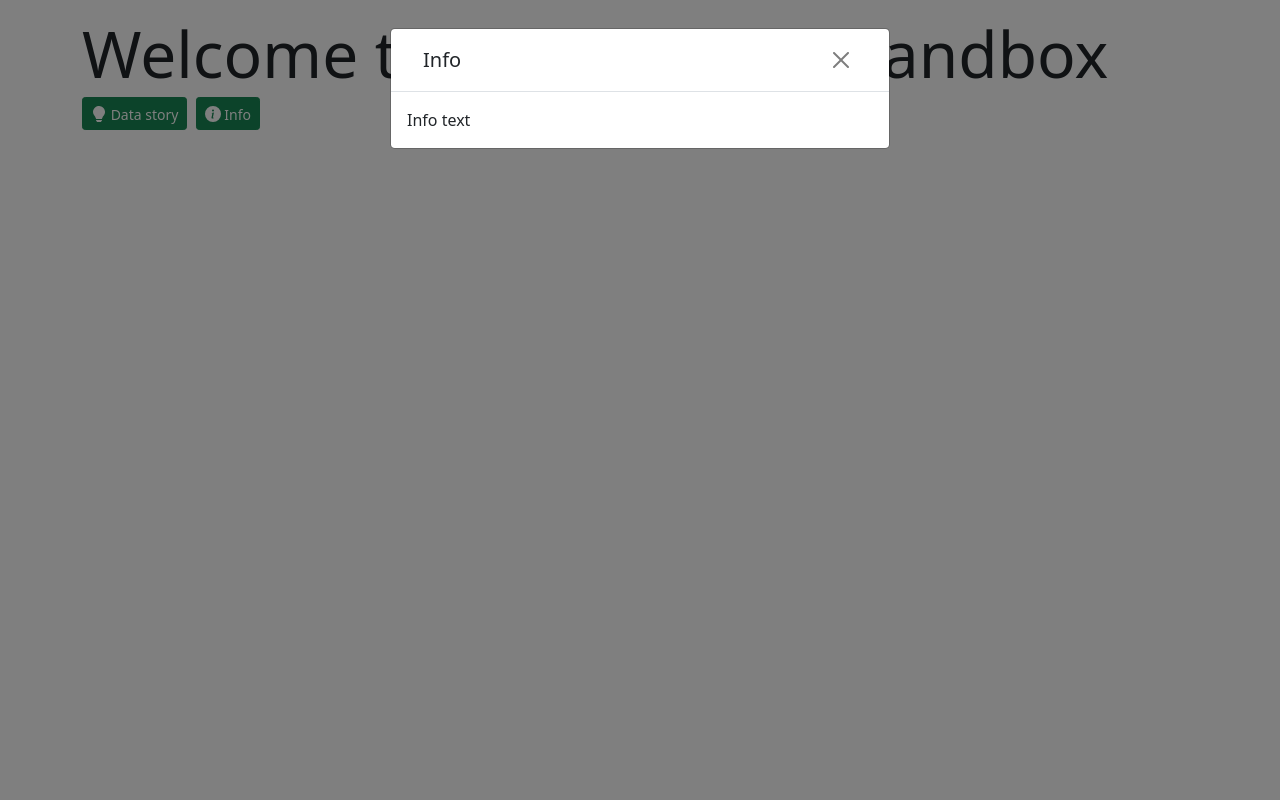
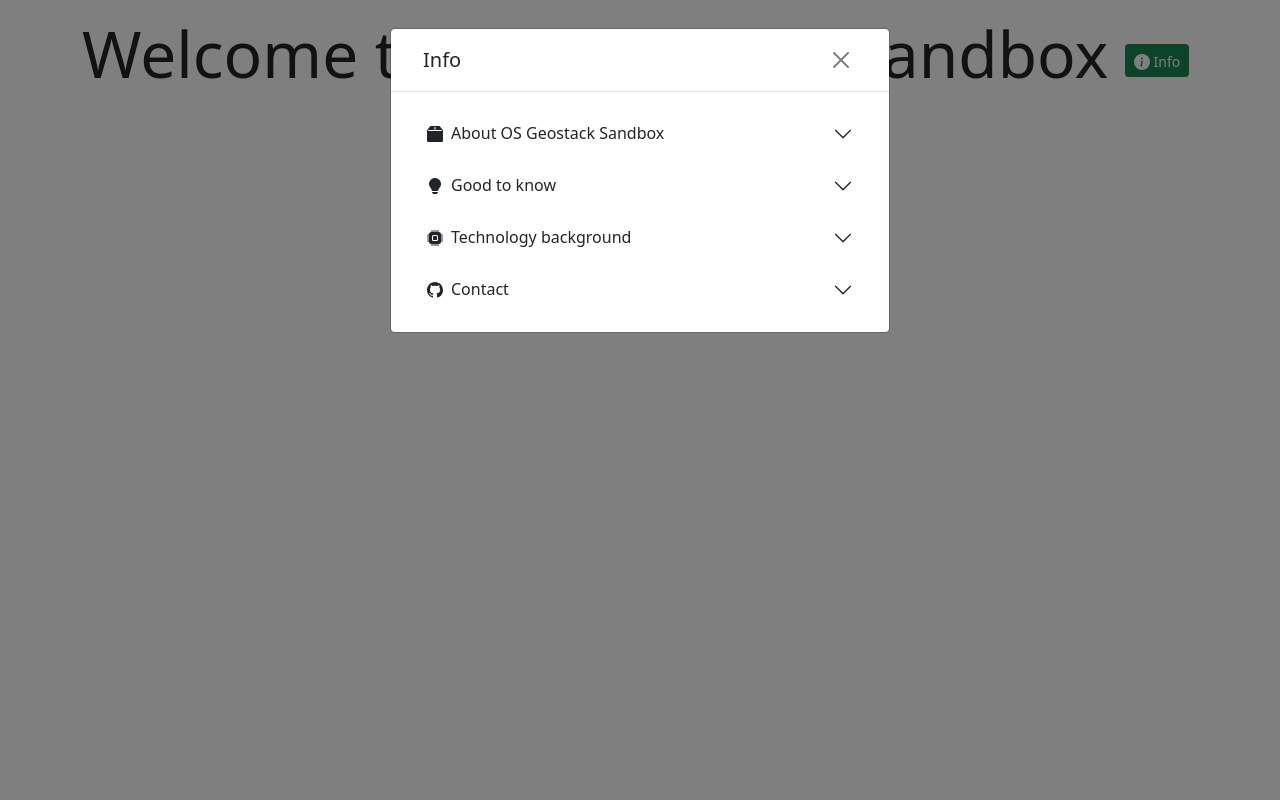
Before and after one commit to folinimarc/os_gis_sandbox, a Flask app: page / in a window 1280 px wide, after a click on "Info". Run offline with Flask 2, Linux system fonts and the light colour scheme; some libraries are stand-ins or nearby versions.

Commit message:
Hub polish (#8)
Clean up Hub page and add information to Info modal.

```diff
--- a/hub/flask_app/app.py
+++ b/hub/flask_app/app.py
@@ -17,23 +17,23 @@
     # For each card you can provide the following:
     # CARD_<nr>_TITLE --> Card title
     # CARD_<nr>_DESCRIPTION --> Description in card
-    # CARD_<nr>_HREF --> Link at bottom of card
-    # CARD_<nr>_KEYVALUE --> Comma separated key-value pairs
-    # that will be displayed after description in form of <key>:<value>.
-    # Multiple pairs are separated by semicolon.
+    # CARD_<nr>_HREF --> Comma separated key-value pairs
+    # of link button text and link. Multiple pairs are separated by semicolon.
+    # CARD_<nr>_CONNECTIONINFO --> Comma separated key-value pairs
+    # connection information. Multiple pairs are separated by semicolon.
 
     cards = {}
     # Iterate over all env variables and process those matching CARD_<nr>...
     for k, v in os.environ.items():
         matched = REG.search(k)
         if matched is not None:
-            # Extract card number and part (TITLE, DESCRIPTION, HREF; KEYVALUE)
+            # Extract card number and part (TITLE, DESCRIPTION, HREF; CONNECTIONINFO)
             card_nr = matched[1]
             if card_nr not in cards:
                 cards[card_nr] = {}
             card_part = k.rsplit('_')[-1]
-            # For KEYVALUE do extra processing to split pairs
-            if card_part == 'KEYVALUE':
+            # For CONNECTIONINFO or HREF do extra processing to split pairs
+            if card_part == 'CONNECTIONINFO' or card_part == 'HREF':
                 v = [p.split(',') for p in v.split(';')]
             cards[card_nr][card_part] = v
     # Order by increasing card nr
--- a/hub/flask_app/templates/home.html
+++ b/hub/flask_app/templates/home.html
@@ -36,39 +36,8 @@
     </script>
   </head>
   <body>
-
-    <!-- Start Modal Data Story -->
-    <div class="modal fade" id="modal-1" tabindex="-1" aria-labelledby="modal-1" aria-hidden="true">
-      <div class="modal-dialog">
-        <div class="modal-content">
-          <div class="modal-header">
-            <div>
-              <h5 class="modal-title mx-3">Welcome to the data story!</h5>
-            </div>
-            <button type="button" class="btn-close me-3" data-bs-dismiss="modal" aria-label="Close"></button>
-          </div>
-          <div class="modal-body">
-           Datastory text
-          </div>
-        </div>
-      </div>
-    </div>
-    <!-- End Modal Data Story -->
-
     <!-- Start Modal Info -->
-    <div class="modal fade" id="modal-2" tabindex="-1" aria-labelledby="modal-2" aria-hidden="true">
-      <div class="modal-dialog">
-        <div class="modal-content">
-          <div class="modal-header">
-            <h5 class="modal-title mx-3">Info</h5>
-            <button type="button" class="btn-close me-3" data-bs-dismiss="modal" aria-label="Close"></button>
-          </div>
-          <div class="modal-body">
-           Info text
-          </div>
-        </div>
-      </div>
-    </div>
+    {% include 'include_info_modal.html' %}
     <!-- End Modal Info -->
 
     <!-- Actual content -->
@@ -76,19 +45,8 @@
       <!-- Title -->
       <div class="row pt-3">
         <div class="col-12">
-          <h1 class="display-3 mb-0">Welcome to OS Geostack Sandbox</h1>
-        </div>
-      </div>
-      <!--Modal buttons -->
-      <div class="row pt-1">
-        <div class="col-12">
-          <!-- Button trigger modal Data story -->
-          <a class="btn btn-success btn-sm me-1" data-bs-toggle="modal" data-bs-target="#modal-1">
-            <svg xmlns="http://www.w3.org/2000/svg" fill="white" width="16" height="16" class="bi bi-lightbulb" viewBox="0 0 16 16">
-              <path d="M2 6a6 6 0 1 1 10.174 4.31c-.203.196-.359.4-.453.619l-.762 1.769A.5.5 0 0 1 10.5 13h-5a.5.5 0 0 1-.46-.302l-.761-1.77a1.964 1.964 0 0 0-.453-.618A5.984 5.984 0 0 1 2 6zm3 8.5a.5.5 0 0 1 .5-.5h5a.5.5 0 0 1 0 1l-.224.447a1 1 0 0 1-.894.553H6.618a1 1 0 0 1-.894-.553L5.5 15a.5.5 0 0 1-.5-.5z"/>
-            </svg>
-            <span class="align-middle">Data story</span>
-          </a>
+          <h1 class="display-3 mb-0">
+            Welcome to OS Geostack Sandbox
             <!-- Button trigger modal Info -->
             <a class="btn btn-success btn-sm" data-bs-toggle="modal" data-bs-target="#modal-2">
               <svg xmlns="http://www.w3.org/2000/svg" fill="white" width="16" height="16" class="bi bi-lightbulb" viewBox="0 0 16 16">
@@ -96,6 +54,7 @@
               </svg>
               <span class="align-middle">Info</span>
             </a>
+          </h1>
         </div>
       </div>
       <!-- Sandbox cards -->
@@ -105,17 +64,21 @@
           <div class="card my-2 shadow bg-card text-light">
             <div class="card-body">
               <h5 class="card-title display-6">{{ card_parts['TITLE'] }}</h5>
-              <p class="card-text">
+              <p class="card-text"><small>
                 {{ card_parts['DESCRIPTION'] }}
+              </small>
               </p>
               {% if card_parts['HREF'] %}
-              <a class="btn btn-sm btn-warning" href="{{ card_parts['HREF'] }}" target="_blank">Open</a>
+              {% for kv_pair in card_parts['HREF'] %}
+                <a class="btn btn-sm btn-warning" href="{{ kv_pair[1] }}"
+                target="_blank">{{ kv_pair[0] }}</a>
+              {% endfor %}
               {% endif %}
-              {% if card_parts['KEYVALUE'] %}
+              {% if card_parts['CONNECTIONINFO'] %}
               <a tabindex="0" class="btn btn-sm btn-outline-light" role="button"
                   data-bs-toggle="popover"
                   data-bs-trigger="hover focus"
-                  data-bs-content="<span>{% for kv_pair in card_parts['KEYVALUE'] %}
+                  data-bs-content="<span>{% for kv_pair in card_parts['CONNECTIONINFO'] %}
                     <div><small>{{ kv_pair[0] }}: {{ kv_pair[1] }}</small></div>
                     {% endfor %}</span>">
                     Connection info
--- /dev/null
+++ b/hub/flask_app/templates/include_info_modal.html
@@ -0,0 +1,117 @@
+<div class="modal fade" id="modal-2" tabindex="-1" aria-labelledby="modal-2" aria-hidden="true">
+    <div class="modal-dialog">
+      <div class="modal-content">
+        <div class="modal-header">
+          <h5 class="modal-title mx-3">Info</h5>
+          <button type="button" class="btn-close me-3" data-bs-dismiss="modal" aria-label="Close"></button>
+        </div>
+        <div class="modal-body">
+
+         <!-- BODY ACCORDION -->
+         <div class="accordion accordion-flush" id="info-accordion">
+            <div class="accordion-item">
+              <!-- Item Sandbox -->
+              <h2 class="accordion-header">
+                <button class="accordion-button collapsed" type="button" data-bs-toggle="collapse" data-bs-target="#accordion-item-sandbox">
+                  <svg xmlns="http://www.w3.org/2000/svg" width="16" height="16" fill="currentColor" class="bi bi-box2-fill me-2" viewBox="0 0 16 16">
+                    <path d="M3.75 0a1 1 0 0 0-.8.4L.1 4.2a.5.5 0 0 0-.1.3V15a1 1 0 0 0 1 1h14a1 1 0 0 0 1-1V4.5a.5.5 0 0 0-.1-.3L13.05.4a1 1 0 0 0-.8-.4h-8.5ZM15 4.667V5H1v-.333L1.5 4h6V1h1v3h6l.5.667Z"/>
+                  </svg>
+                  About OS Geostack Sandbox
+                </button>
+              </h2>
+              <div id="accordion-item-sandbox" class="accordion-collapse collapse" data-bs-parent="#info-accordion">
+                <div class="accordion-body">
+                  The goal of OS Geostack Sandbox is to provide you with easy
+                  access to a variety of amazing open-source (OS) GIS software
+                  with minimal setup effort.
+                </div>
+              </div>
+              <!-- Item good to know -->
+              <h2 class="accordion-header">
+                <button class="accordion-button collapsed" type="button" data-bs-toggle="collapse" data-bs-target="#accordion-item-gtk">
+                  <svg xmlns="http://www.w3.org/2000/svg" width="16" height="16"
+                  fill="currentColor" class="bi bi-lightbulb-fill me-2" viewBox="0 0
+                  16 16">
+                    <path d="M2 6a6 6 0 1 1 10.174 4.31c-.203.196-.359.4-.453.619l-.762 1.769A.5.5 0 0 1 10.5 13h-5a.5.5 0 0 1-.46-.302l-.761-1.77a1.964 1.964 0 0 0-.453-.618A5.984 5.984 0 0 1 2 6zm3 8.5a.5.5 0 0 1 .5-.5h5a.5.5 0 0 1 0 1l-.224.447a1 1 0 0 1-.894.553H6.618a1 1 0 0 1-.894-.553L5.5 15a.5.5 0 0 1-.5-.5z"/>
+                  </svg>
+                  Good to know
+                </button>
+              </h2>
+              <div id="accordion-item-gtk" class="accordion-collapse collapse" data-bs-parent="#info-accordion">
+                <div class="accordion-body">
+                  <ul>
+                    <li>
+                      If not mentioned otherwise, data
+                      and configurations are persisted across Sandbox
+                      restarts.
+                    </li>
+                    <li>
+                      While each component can be explored on its own, the
+                      Geoscripting Sandbox contains tutorials and data stories (data
+                      driven cross-application tutorials) that provide guidance how
+                      different components might interact to transform raw data
+                      into meaningful real-world results.
+                    </li>
+                    <li>
+                      It is possible to interact with Sandbox components from
+                      external software (such as QGIS) via the component's
+                      HostExternal and PortExternal connection information.
+                    </li>
+                    <li>
+                      Some components such as the Geoscripting Sandbox provide
+                      direct access to the host computer file system. This way
+                      processing scripts can even read and write data
+                      located outside of the Sandbox.
+                    </li>
+                  </ul>
+                </div>
+              </div>
+              <!-- Item technology -->
+              <h2 class="accordion-header">
+                <button class="accordion-button collapsed" type="button" data-bs-toggle="collapse" data-bs-target="#accordion-item-technology">
+                  <svg xmlns="http://www.w3.org/2000/svg" width="16" height="16"
+                  fill="currentColor" class="bi bi-cpu-fill me-2" viewBox="0 0 16
+                  16">
+                    <path d="M6.5 6a.5.5 0 0 0-.5.5v3a.5.5 0 0 0 .5.5h3a.5.5 0 0 0 .5-.5v-3a.5.5 0 0 0-.5-.5h-3z"/>
+                    <path d="M5.5.5a.5.5 0 0 0-1 0V2A2.5 2.5 0 0 0 2 4.5H.5a.5.5 0 0 0 0 1H2v1H.5a.5.5 0 0 0 0 1H2v1H.5a.5.5 0 0 0 0 1H2v1H.5a.5.5 0 0 0 0 1H2A2.5 2.5 0 0 0 4.5 14v1.5a.5.5 0 0 0 1 0V14h1v1.5a.5.5 0 0 0 1 0V14h1v1.5a.5.5 0 0 0 1 0V14h1v1.5a.5.5 0 0 0 1 0V14a2.5 2.5 0 0 0 2.5-2.5h1.5a.5.5 0 0 0 0-1H14v-1h1.5a.5.5 0 0 0 0-1H14v-1h1.5a.5.5 0 0 0 0-1H14v-1h1.5a.5.5 0 0 0 0-1H14A2.5 2.5 0 0 0 11.5 2V.5a.5.5 0 0 0-1 0V2h-1V.5a.5.5 0 0 0-1 0V2h-1V.5a.5.5 0 0 0-1 0V2h-1V.5zm1 4.5h3A1.5 1.5 0 0 1 11 6.5v3A1.5 1.5 0 0 1 9.5 11h-3A1.5 1.5 0 0 1 5 9.5v-3A1.5 1.5 0 0 1 6.5 5z"/>
+                  </svg>
+                  Technology background
+                </button>
+              </h2>
+              <div id="accordion-item-technology" class="accordion-collapse collapse" data-bs-parent="#info-accordion">
+                <div class="accordion-body">
+                  Each component of the Sandbox is a containerized application.
+                  Docker Compose manages the container lifecycle, the volumes
+                  used for data storage and the networking between
+                  the containers and towards the host. Content in form of
+                  tutorials and data stories is distributed as part of a data
+                  container, which copies its content to a volume accessible by
+                  other containers upon each start. The modular design makes it
+                  easy to add new components and new content.
+                </div>
+              </div>
+              <!-- Item contact -->
+              <h2 class="accordion-header">
+                <button class="accordion-button collapsed" type="button" data-bs-toggle="collapse" data-bs-target="#accordion-item-contact">
+                  <svg xmlns="http://www.w3.org/2000/svg" width="16" height="16" fill="currentColor" class="bi bi-github me-2" viewBox="0 0 16 16">
+                    <path d="M8 0C3.58 0 0 3.58 0 8c0 3.54 2.29 6.53 5.47 7.59.4.07.55-.17.55-.38 0-.19-.01-.82-.01-1.49-2.01.37-2.53-.49-2.69-.94-.09-.23-.48-.94-.82-1.13-.28-.15-.68-.52-.01-.53.63-.01 1.08.58 1.23.82.72 1.21 1.87.87 2.33.66.07-.52.28-.87.51-1.07-1.78-.2-3.64-.89-3.64-3.95 0-.87.31-1.59.82-2.15-.08-.2-.36-1.02.08-2.12 0 0 .67-.21 2.2.82.64-.18 1.32-.27 2-.27.68 0 1.36.09 2 .27 1.53-1.04 2.2-.82 2.2-.82.44 1.1.16 1.92.08 2.12.51.56.82 1.27.82 2.15 0 3.07-1.87 3.75-3.65 3.95.29.25.54.73.54 1.48 0 1.07-.01 1.93-.01 2.2 0 .21.15.46.55.38A8.012 8.012 0 0 0 16 8c0-4.42-3.58-8-8-8z"/>
+                  </svg>
+                  Contact
+                </button>
+              </h2>
+              <div id="accordion-item-contact" class="accordion-collapse collapse" data-bs-parent="#info-accordion">
+                <div class="accordion-body">
+                  This project is available on GitHub under MIT license <a
+                  href="https://github.com/laiskasiili/os_geostack_sandbox/"
+                  target="_blank">here</a>. Feel free to raise issues or fork
+                  the repository to contribute.
+                </div>
+              </div>
+            </div>
+          </div>
+          <!-- END BODY ACCORDION -->
+
+        </div>
+      </div>
+    </div>
+  </div>
```
Also changed, not shown: docker-compose.yml (+13 -13 lines), README.md, 3 other files. Lines whose indentation alone changed are shown as unchanged.
